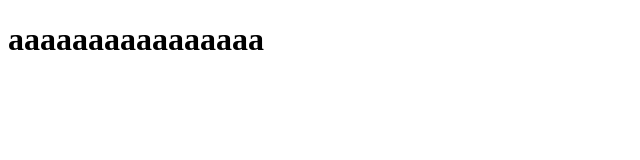
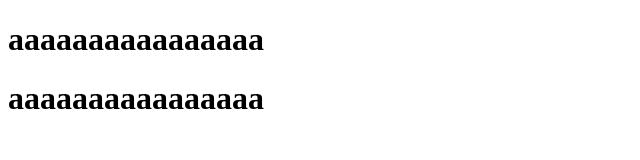
Before and after one commit to wangmengmeng01/-a, a plain HTML site: page index.html in a window 1280 px wide. Shown: the whole page, without its empty margins (0-640 px from the left). Drawn offline with Linux system fonts and the light colour scheme.

Commit message:
aaaaaaa
Signed-off-by: wang <2021436652@qq.com>

```diff
--- a/index.html
+++ b/index.html
@@ -6,5 +6,6 @@
 </head>
 <body>
 	<h1>aaaaaaaaaaaaaaaa</h1>
+	<h1>aaaaaaaaaaaaaaaa</h1>
 </body>
 </html>
```
